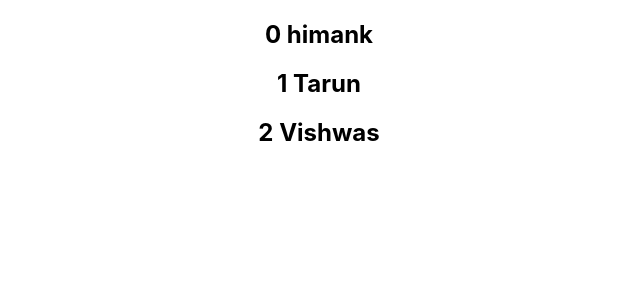
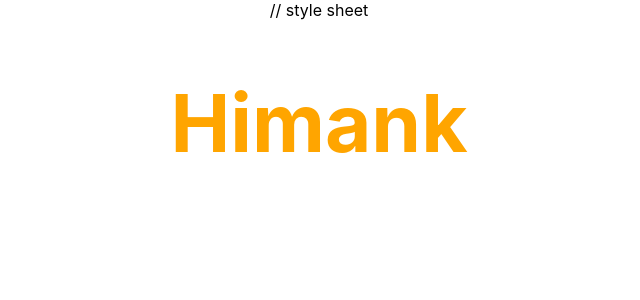
Before and after one commit to githimank/React, a React (Create React App) app: page / in a window 1280 px wide. Shown: the top 300 px of the page, without its empty margins (321-961 px from the left). Built offline with nearby package versions, Linux system fonts and the light colour scheme.

Commit message:
Styling react component - css stylesheet

```diff
--- a/src/App.js
+++ b/src/App.js
@@ -13,6 +13,7 @@ import ParentComponent from './component/9.1_ParentComponent';
 import UserGreeting from './component/10_UserGreeting';
 import ListRendering from './component/11_ListRendering';
 import NameList from './component/11.1_NameList';
+import MyStyleSheet from './component/12_MyStyleSheet';
 
 
 function App() {
@@ -41,8 +42,11 @@ function App() {
       <ParentComponent></ParentComponent> */}
       {/* // conditional rendering
       // <UserGreeting></UserGreeting> */}
-      <ListRendering></ListRendering>
-      {/* <NameList></NameList> */}
+      {/* <ListRendering></ListRendering>
+      // list rendering
+      <NameList></NameList> */}
+      // style sheet
+      <MyStyleSheet primary={true} ></MyStyleSheet>
     </div>
   );
 }
--- /dev/null
+++ b/src/component/12_MyStyleSheet.js
@@ -0,0 +1,14 @@
+import React from 'react'
+import '../style/myStyle.css'
+
+function MyStyleSheet(props) {
+
+    let className = props.primary?'primary':''
+    return (
+        <div>
+            <h1 className={`${className} font-xl`} >Himank</h1>
+        </div>
+    )
+}
+
+export default MyStyleSheet
--- /dev/null
+++ b/src/style/myStyle.css
@@ -0,0 +1,7 @@
+.primary {
+    color: orange;
+}
+
+.font-xl {
+    font-size: 80px;
+}
```
